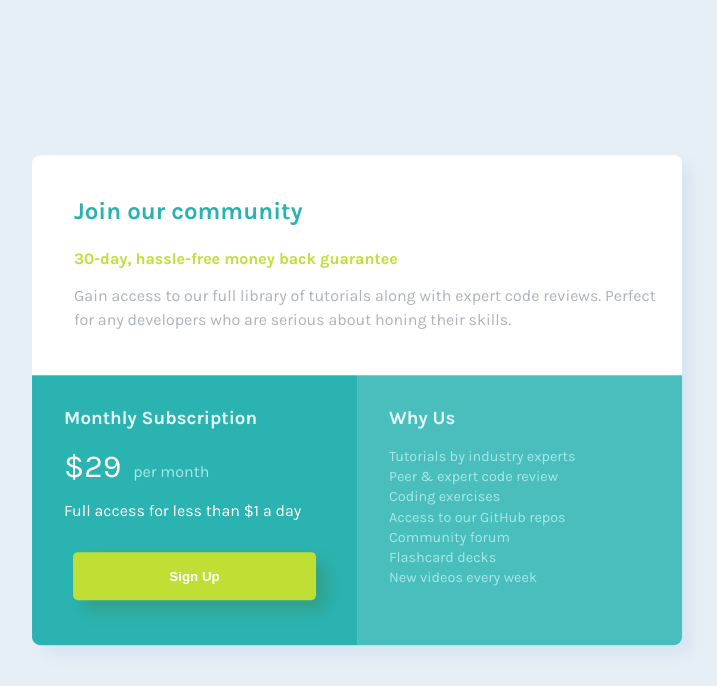
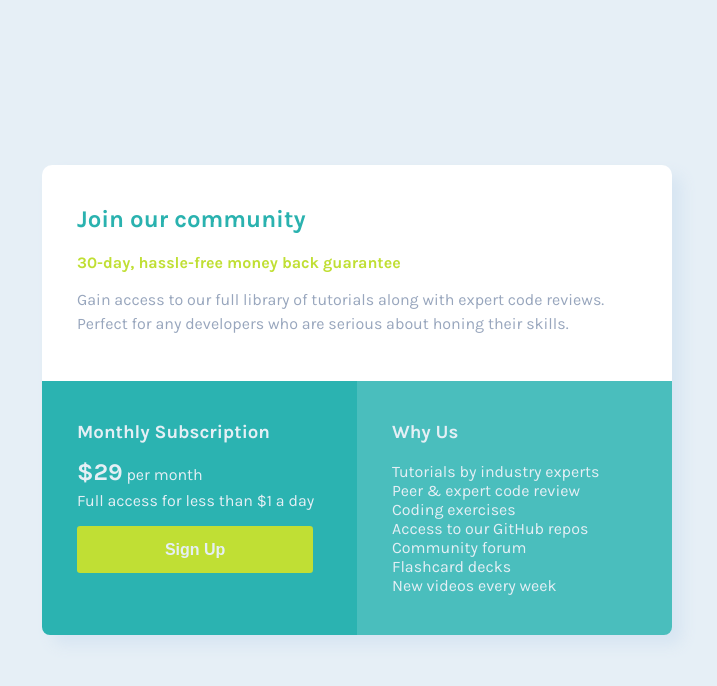
Before and after one commit to AThees/Single-price-grid-component, a plain HTML site: page index.html in a window 1280 px wide. Shown: the whole page, without its empty margins (283-1000 px from the left). Drawn offline with Linux system fonts and the light colour scheme.

Commit message:
Update com uso de flex-box

```diff
--- a/index.html
+++ b/index.html
@@ -13,22 +13,23 @@
 <body>
     <main>
       <div class="container">
-          <div class="superior">
-            <h1>Join our community</h1>
-            <h2>30-day, hassle-free money back guarantee</h2>
-            <p>Gain access to our full library of tutorials along with expert code reviews. Perfect for any developers who are serious about honing their skills.</p>
+          <div class="conteudo">
+            <div class="conteudo__superior">
+              <h1 class="titulo">Join our community</h1>
+              <h2 class="tituloSecundario">30-day, hassle-free money back guarantee</h2>
+              <p class="texto">Gain access to our full library of tutorials along with expert code reviews. Perfect for any developers who are serious about honing their skills.</p>
             </div>
-          <div class="container-baixo">
-            <div class="inferior-esquerda">
-                <h3 class="titulo-inferior-esquerda">Monthly Subscription</h3>
+            <div class="conteudo__inferior">
+              <div class="conteudo__inferior-esquerda">
+                  <h3 class="titulo">Monthly Subscription</h3>
                   <p class="valor">$29</p>
                   <p class="continuacao-valor"> per month</p>
                   <p class="access-descricao">Full access for less than $1 a day</p>
                   <button class="botao">Sign Up</button>
               </div>
-          <div class="inferior-direita">
-            <h3 class="titulo-inferior-direita">Why Us</h3>
-            <ul>
+            <div class="conteudo__inferior-direita">
+              <h3 class="titulo">Why Us</h3>
+              <ul class="lista">
                 <li>Tutorials by industry experts</li>
                 <li>Peer & expert code review</li>
                 <li>Coding exercises</li>
--- /dev/null
+++ b/reset.css
@@ -0,0 +1,48 @@
+/* http://meyerweb.com/eric/tools/css/reset/
+   v2.0 | 20110126
+   License: none (public domain)
+*/
+
+html, body, div, span, applet, object, iframe,
+h1, h2, h3, h4, h5, h6, p, blockquote, pre,
+a, abbr, acronym, address, big, cite, code,
+del, dfn, em, img, ins, kbd, q, s, samp,
+small, strike, strong, sub, sup, tt, var,
+b, u, i, center,
+dl, dt, dd, ol, ul, li,
+fieldset, form, label, legend,
+table, caption, tbody, tfoot, thead, tr, th, td,
+article, aside, canvas, details, embed,
+figure, figcaption, footer, header, hgroup,
+menu, nav, output, ruby, section, summary,
+time, mark, audio, video {
+	margin: 0;
+	padding: 0;
+	border: 0;
+	font-size: 100%;
+	font: inherit;
+	vertical-align: baseline;
+}
+/* HTML5 display-role reset for older browsers */
+article, aside, details, figcaption, figure,
+footer, header, hgroup, menu, nav, section {
+	display: block;
+}
+body {
+	line-height: 1;
+}
+ol, ul {
+	list-style: none;
+}
+blockquote, q {
+	quotes: none;
+}
+blockquote:before, blockquote:after,
+q:before, q:after {
+	content: '';
+	content: none;
+}
+table {
+	border-collapse: collapse;
+	border-spacing: 0;
+}
--- a/style.css
+++ b/style.css
@@ -1,6 +1,10 @@
 :root {
-  font-size: 16px;
-  margin: 40px;
+  --Cyan: hsl(179, 62%, 43%);
+  --Bright-Yellow: hsl(71, 73%, 54%);
+  --Light-Gray: hsl(204, 43%, 93%);
+  --Grayish-Blue: hsl(218, 22%, 67%);
+  --Left-Bg: #2bb3b1;
+  --Right-Bg: #4abebd;
 }
 
 body {
@@ -11,180 +15,156 @@ body {
 
 .container {
   background: #ffffff;
-  width: 39.37rem;
-  height: 29.36rem;
+  width: 630px;
+  height: 470px;
   position: absolute;
   left: 50%;
   top: 50%;
   transform: translate(-50%, -50%);
-  border-radius: 0.5rem;
-  padding: 10px;
+  border-radius: 10px;
   box-shadow: 10px 10px 15px #d7e5f2;
 }
 
-.superior h1 {
-  color: hsl(179, 62%, 43%);
-  margin-top: 2rem;
-  margin-left: 2rem;
-  font-size: 1.5rem;
+.conteudo {
+  display: flex;
+  height: 100%;
+  flex-direction: column;
 }
 
-.superior h2 {
-  color: hsl(71, 73%, 54%);
-  font-size: 1rem;
-  margin-top: 1.5rem;
-  margin-left: 2rem;
+.conteudo__superior {
+  height: 46%;
 }
 
-.superior p {
-  color: #aeb2bb;
-  margin-left: 2rem;
-  line-height: 1.5rem;
+.conteudo__superior .titulo {
+  color: var(--Cyan);
+  margin: 0;
+  font-weight: 700;
+  font-size: 1.5rem;
+  margin-top: 40px;
+  margin-left: 35px;
 }
 
-.container-baixo {
-  position: absolute;
-  bottom: 0;
-  left: 0;
-  height: 55%;
-  width: 100%;
-  border-radius: 0 0 0.5rem 0.5rem;
+.conteudo__superior .tituloSecundario {
+  margin-top: 20px;
+  color: var(--Bright-Yellow);
+  font-size: 1rem;
+  margin-left: 35px;
 }
 
-.titulo-inferior-direita, .titulo-inferior-esquerda {
-  color: #e4fbfb;
-  margin-left: 2rem;
-  margin-top: 2rem;
+.conteudo__superior .texto {
+  font-size: 1rem;
+  line-height: 1.5rem;
+  font-weight: 400;
+  color: var(--Grayish-Blue);
+  margin-left: 35px;
+  margin-right: 35px;
 }
 
-.inferior-esquerda {
-  position: absolute;
-  bottom: 0;
-  left: 0;
-  height: 100%;
+.conteudo__inferior {
+  display: flex;
+  height: 54%;
+}
+
+.conteudo__inferior-esquerda {
+  background: var(--Left-Bg);
   width: 50%;
-  background: #2bb3b1;
   border-radius: 0 0 0 0.5rem;
 }
 
-.valor {
-  color: #ffffff;
-  font-size: 2rem;
-  font-weight: 400;
-  margin-left: 2rem;
-  display: inline;
+.conteudo__inferior-esquerda .titulo {
+  margin-left: 35px;
+  margin-top: 40px;
+  margin-bottom: 0;
+  color: var(--Light-Gray);
 }
 
-.continuacao-valor {
-  display: inline;
-  margin-left: 0.5rem;
-  color: #a5e8ea;
+.conteudo__inferior-esquerda .valor {
+  margin-left: 35px;
+  display: inline-block;
+  font-size: 1.5rem;
+  font-weight: 700;
+  color: var(--Light-Gray);
+  margin-top: 15px;
+  margin-bottom: 0;
 }
 
-.access-descricao {
-  color: #ffffff;
-  margin: 1rem 0 0 2rem;
+.conteudo__inferior-esquerda .continuacao-valor {
+  display: inline-block;
+  color: var(--Light-Gray);
+  margin-bottom: 0;
 }
 
-.botao {
-  position: relative;
-  height: 3rem;
-  width: 75%;
-  background: hsl(71, 73%, 54%);
-  border: none;
-  border-radius: 0.3rem;
-  color: #ffffff;
-  font-weight: bold;
-  margin: 2rem 12.5% 0 12.5%;
-  box-shadow: 10px 10px 15px #31a189;
+.conteudo__inferior-esquerda .access-descricao {
+  margin-left: 35px;
+  margin-top: 5px;
+  color: var(--Light-Gray);
 }
 
-.botao:active{
-  background: hsla(71, 73%, 54%, 0.768);
-  transform: scale(0.95);
+.conteudo__inferior-esquerda .botao {
+  margin-left: 35px;
+  width: 75%;
+  height: 47px;
+  background: var(--Bright-Yellow);
+  border-radius: 0.2rem;
+  border: none;
+  color: var(--Light-Gray);
+  font-size: 1rem;
+  font-weight: 700;
 }
 
-.inferior-direita {
-  position: absolute;
-  bottom: 0;
-  right: 0;
-  height: 100%;
+.conteudo__inferior-direita {
+  background: var(--Right-Bg);
   width: 50%;
-  background: #4abebd;
   border-radius: 0 0 0.5rem 0;
 }
 
-.inferior-direita ul {
-  list-style-type: none;
-  padding-left: 2rem;
-  padding-top: 0;
+.conteudo__inferior-direita .titulo {
+  color: var(--Light-Gray);
+  margin-left: 35px;
+  margin-top: 40px;
 }
 
-.inferior-direita li {
-  font-weight: normal;
-  font-size: 0.9rem;
-  color: #a5e8ea;
-  margin: 0.2rem 0;
+.conteudo__inferior-direita .lista {
+  margin-top: 15px;
+  color: var(--Light-Gray);
+  padding-left: 35px;
 }
 
-.attribution {
-  font-size: 11px;
-  text-align: center;
-}
-.attribution a {
-  color: hsl(228, 45%, 44%);
+.conteudo__inferior-direita .lista li {
+  list-style-type: none;
 }
 
-@media screen and (max-width: 660px) {
+@media screen and (max-width: 630px) {
   .container {
     width: 80%;
-    height: 80%;
-    position: absolute;
-    left: 50%;
-    top: 50%;
-    transform: translate(-50%, -50%);
-    border-radius: 0.5rem;
-    padding: 10px;
-    box-shadow: 10px 10px 15px #d7e5f2;
+    height: auto;
+    position: initial;
+    left: initial;
+    top: initial;
+    transform: initial;
+    margin: 75px auto;
   }
 
-  .superior {
-    position: relative;
-    margin-top: -25px;
-    width: 100%;
-    height: 40%;
-  }
-
-  .container-baixo {
-    position: absolute;
-    height: 68%;
+  .conteudo__inferior {
+    flex-direction: column;
     width: 100%;
   }
 
-  .titulo-inferior-direita {
-    margin-top: 1.5rem;
-    margin-left: 2rem;
-  }
-
-  .titulo-inferior-esquerda {
-    color: #e4fbfb;
-    margin-left: 2rem;
-    padding-top: 1.5rem;
-  }
-
-  .inferior-esquerda {
-    position: relative;
-    height: 50%;
+  .conteudo__inferior-esquerda{
     width: 100%;
-    background: #2bb3b1;
     border-radius: 0;
   }
 
-  .inferior-direita {
-    position: absolute;
-    height: 45%;
+  .conteudo__inferior-esquerda .botao{
+    margin-bottom: 20px;
+  }
+
+  .conteudo__inferior-direita{
     width: 100%;
-    background: #4abebd;
     border-radius: 0 0 0.5rem 0.5rem;
   }
+
+  .conteudo__inferior-direita .lista{
+    margin-bottom: 30px;
+  }
 }
```
Lines whose indentation alone changed are shown as unchanged.
